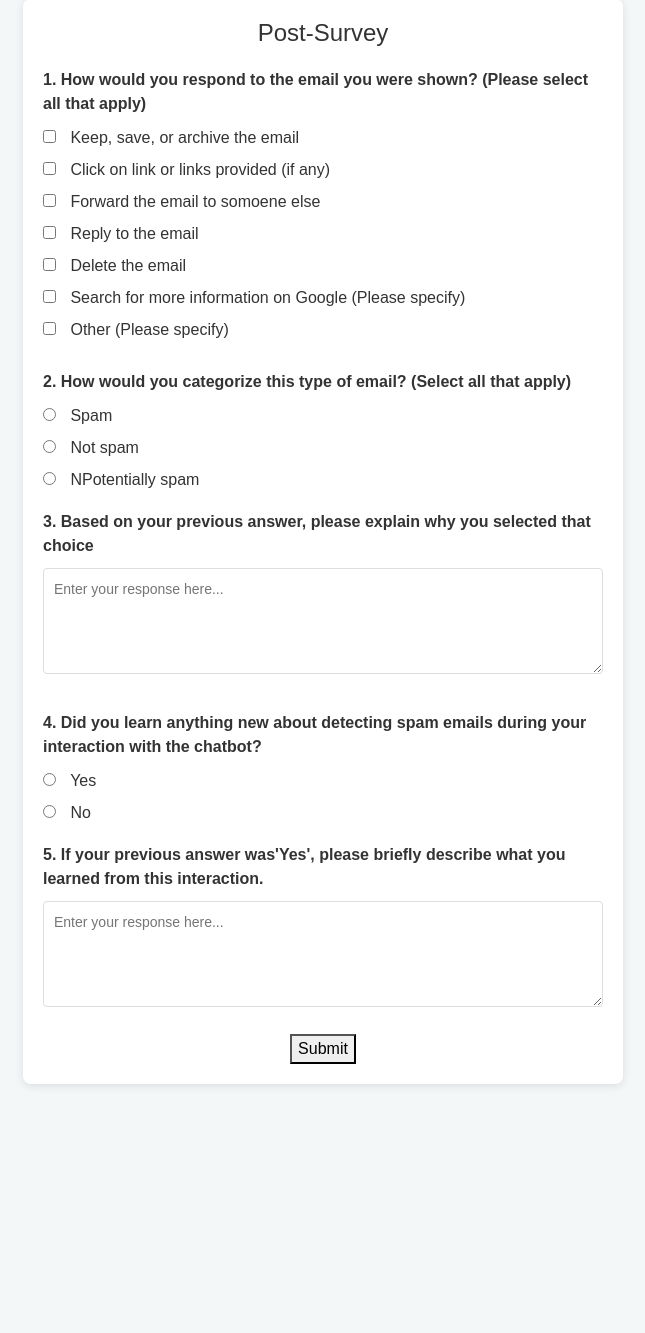
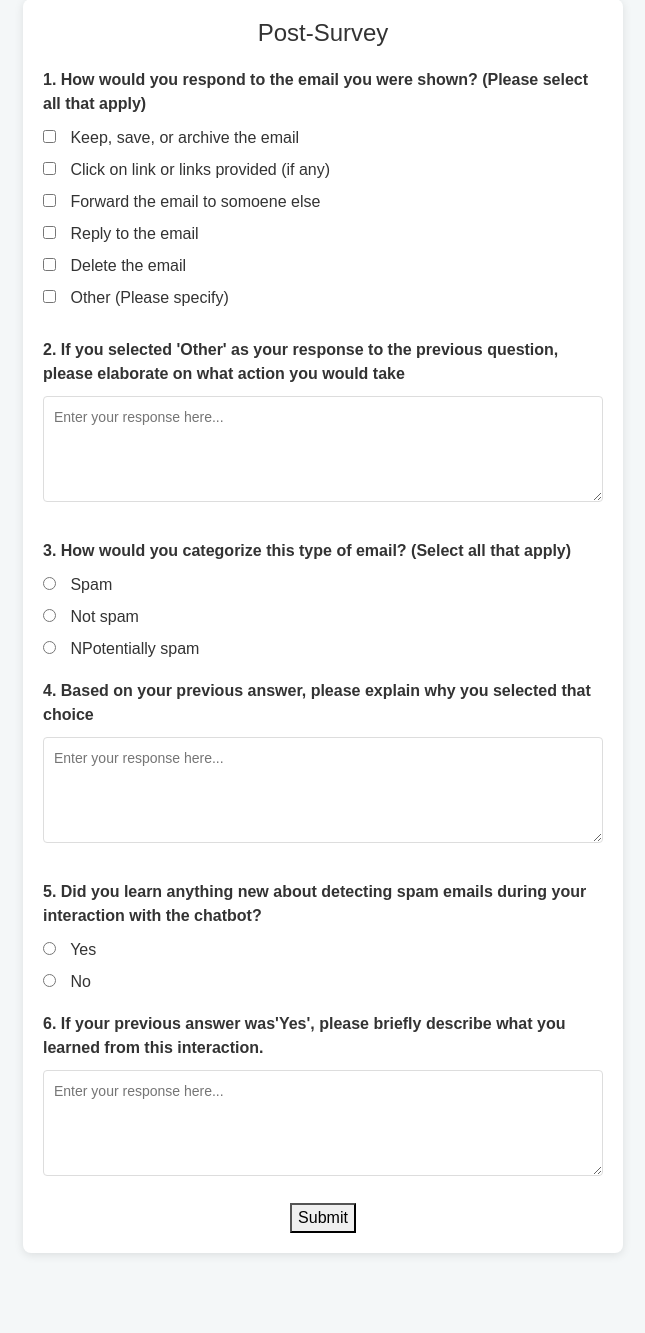
Before and after one commit to batuhantoker/Flask-OpenAI-Chatbot, a Flask app: template templates/survey.html in a window 1280 px wide. Shown: the part 81-1414 px from the top of the page, without its empty margins (317-962 px from the left). Before the commit the page ends 1167 px from the top, so only its background shows below. Run offline with Flask 3, Linux system fonts and the light colour scheme; the template is opened without the code that fills it, so the values that code supplies are empty; parts of the project's set-up code (start-up, migrations or seed data) failed here and were passed over; some libraries are stand-ins or nearby versions.

Commit message:
Changed question from 'Other' on final survey

```diff
--- a/templates/survey.html
+++ b/templates/survey.html
@@ -105,12 +105,17 @@
                 <label><input type="checkbox" name="user-email-action" value="forward"> Forward the email to somoene else</label><br>
                 <label><input type="checkbox" name="user-email-action" value="reply"> Reply to the email</label><br>
                 <label><input type="checkbox" name="user-email-action" value="delete"> Delete the email</label><br>
-                <label><input type="checkbox" name="user-email-action" value="more_info"> Search for more information on Google (Please specify)</label><br>
                 <label><input type="checkbox" name="user-email-action" value="other"> Other (Please specify)</label>
             </div>
 
+            <!-- Open-Ended Question -->
+            <div class="open-ended-group">
+                <p><strong>2. If you selected 'Other' as your response to the previous question, please elaborate on what action you would take</strong></p>
+                <textarea name="verdict-explanation" rows="4" placeholder="Enter your response here..."></textarea>
+            </div>
+
             <div class="single-choice-group">
-                <p><strong>2. How would you categorize this type of email? (Select all that apply)</strong></p>
+                <p><strong>3. How would you categorize this type of email? (Select all that apply)</strong></p>
                 <label><input type="radio" name="user-verdict" value="spam" required> Spam </label><br>
                 <label><input type="radio" name="user-verdict" value="ham" required> Not spam </label><br>
                 <label><input type="radio" name="user-verdict" value="potentially_spam"> NPotentially spam </label>
@@ -118,19 +123,19 @@
 
             <!-- Open-Ended Question -->
             <div class="open-ended-group">
-                <p><strong>3. Based on your previous answer, please explain why you selected that choice</strong></p>
+                <p><strong>4. Based on your previous answer, please explain why you selected that choice</strong></p>
                 <textarea name="verdict-explanation" rows="4" placeholder="Enter your response here..."></textarea>
             </div>
 
             <div class="single-choice-group">
-                <p><strong>4. Did you learn anything new about detecting spam emails during your interaction with the chatbot?</strong></p>
+                <p><strong>5. Did you learn anything new about detecting spam emails during your interaction with the chatbot?</strong></p>
                 <label><input type="radio" name="user-learning" value="yes" required> Yes </label><br>
                 <label><input type="radio" name="user-learning" value="no"> No </label>
             </div>
 
             <!-- Open-Ended Question -->
             <div class="open-ended-group">
-                <p><strong>5. If your previous answer was'Yes', please briefly describe what you learned from this interaction. </strong></p>
+                <p><strong>6. If your previous answer was'Yes', please briefly describe what you learned from this interaction. </strong></p>
                 <textarea name="explain-learning" rows="4" placeholder="Enter your response here..."></textarea>
             </div>
 
```
